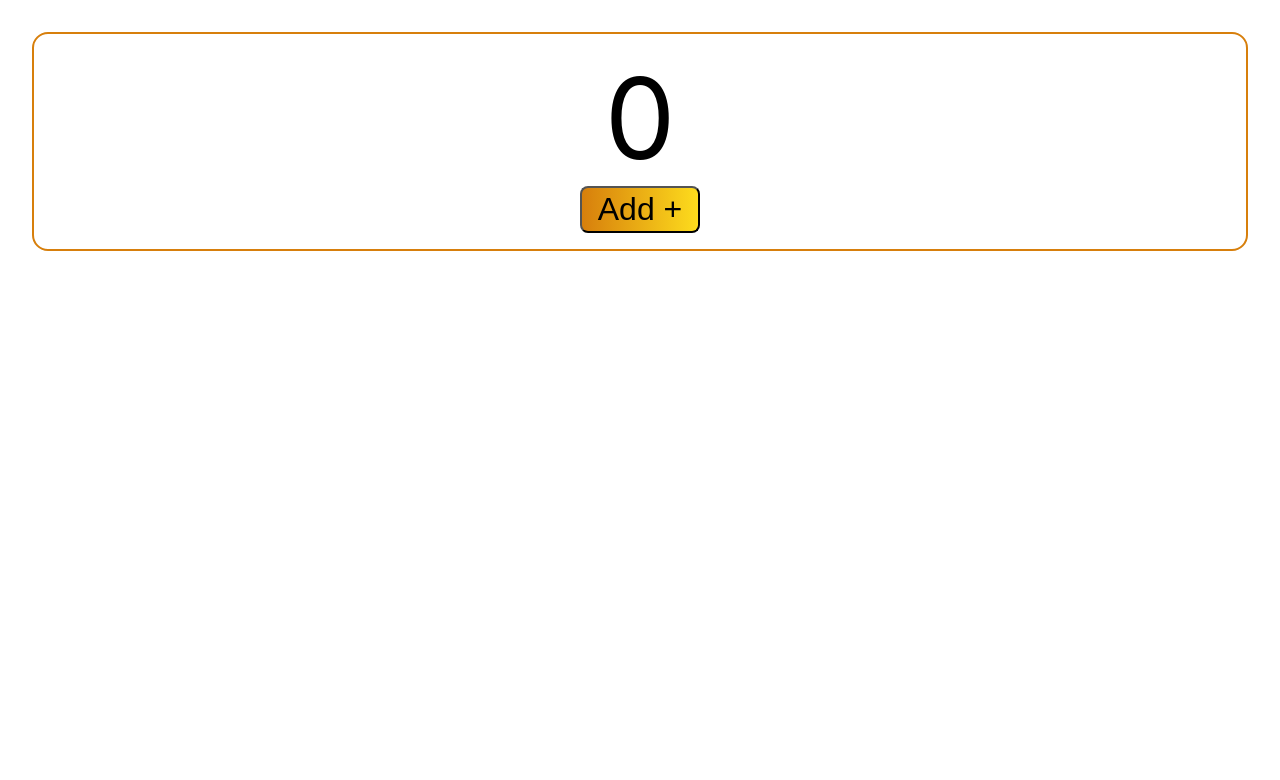
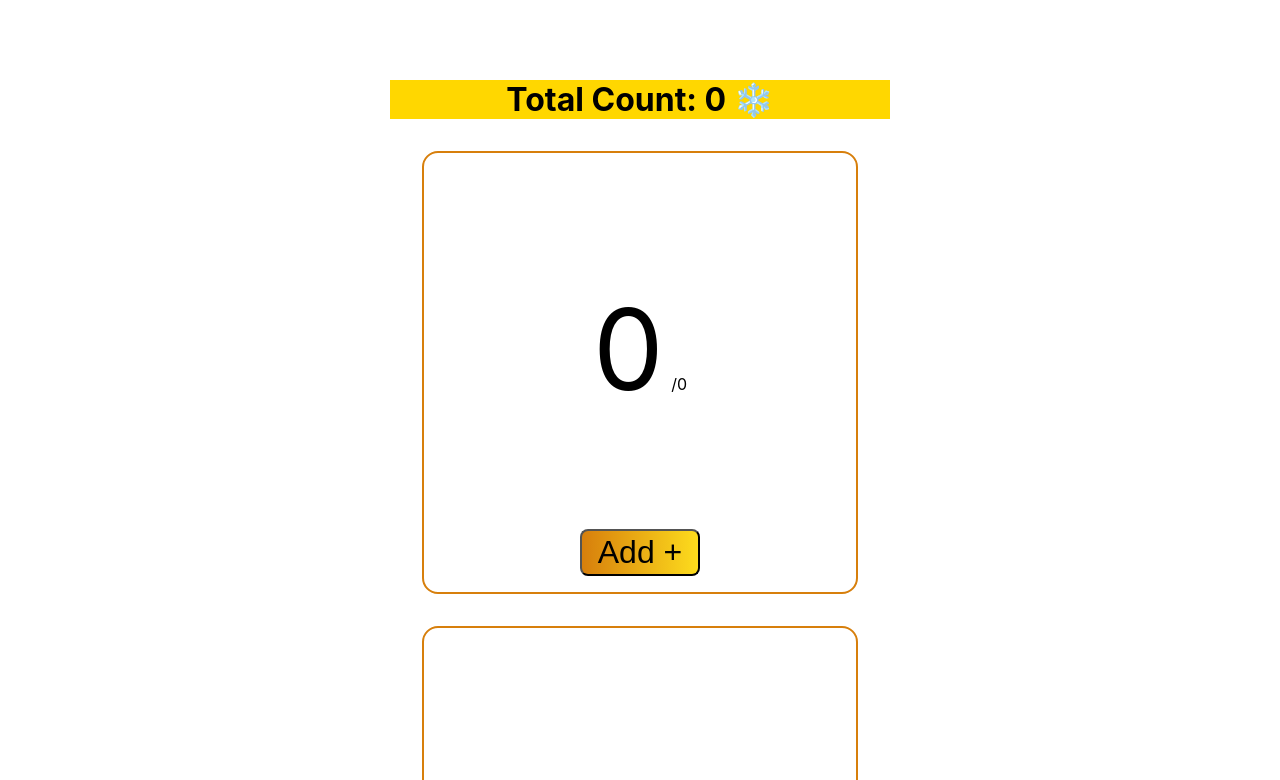
Before and after one commit to imminpie/learn_react, a React (Create React App) app in the folder basic/: page / in a window 1280 px wide. Shown: the top 780 px of the page. Built offline with nearby package versions, Linux system fonts and the light colour scheme.

Commit message:
feat: 카운터 상태 끌어 올리기

```diff
--- a/basic/src/App.css
+++ b/basic/src/App.css
@@ -1,10 +1,15 @@
+.orange {
+  color: orange;
+}
+
 .profile {
   width: 300px;
   text-align: center;
-  margin-top: 1rem;
   padding: 1rem;
   background-color: #ebebeb;
+  border-radius: 20px;
   box-shadow: 7px 5px 23px -9px rgba(0, 0, 0, 0.75);
+  margin-bottom: 1rem;
   -webkit-box-shadow: 7px 5px 23px -9px rgba(0, 0, 0, 0.75);
   -moz-box-shadow: 7px 5px 23px -9px rgba(0, 0, 0, 0.75);
 }
@@ -26,16 +31,24 @@
   position: absolute;
   left: 70%;
   top: 10%;
+  background-color: aquamarine;
   padding: 0.2rem 0.5rem;
-  color: #fff;
-  background-color: mediumseagreen;
   border-radius: 0.5rem;
   text-transform: uppercase;
+  font-weight: bold;
 }
 
 .container {
-  display: flex;
-  justify-content: center;
+  width: 500px;
+  margin: auto;
+}
+
+.banner {
+  text-align: center;
+  margin-top: 5rem;
+  font-size: 2rem;
+  background-color: gold;
+  font-weight: bold;
 }
 
 .counter {
@@ -45,11 +58,11 @@
   margin: 2rem;
   padding: 1rem;
   border-radius: 1rem;
-  border: 2px solid #d77f0c;
+  border: 2px solid rgb(215, 127, 12);
 }
 
 .counter:hover {
-  background-color: #f6f3c5;
+  background-color: rgb(246, 243, 197);
 }
 
 .number {
@@ -61,6 +74,11 @@
   padding: 0.2rem 1rem;
   border-radius: 0.5rem;
   cursor: pointer;
-  background-color: #ffd298;
+  background: rgb(215, 127, 12);
   background: linear-gradient(90deg, rgba(215, 127, 12, 1) 0%, rgba(253, 220, 29, 1) 100%);
 }
+
+.total {
+  font-size: 1rem;
+  margin-left: -1.5rem;
+}
--- a/basic/src/AppCounter.jsx
+++ b/basic/src/AppCounter.jsx
@@ -1,10 +1,23 @@
+import { useState } from 'react';
 import './App.css';
 import Counter from './components/Counter';
 
 export default function AppCounter() {
+  const [count, setCount] = useState(0);
+
+  const handleClick = () => {
+    setCount((prev) => prev + 1);
+  };
+
   return (
-    <>
-      <Counter />
-    </>
+    <div className='container'>
+      <div className='banner'>
+        Total Count: {count} {count > 10 ? '🔥' : '❄️'}
+      </div>
+      <div className='counters'>
+        <Counter total={count} onClick={handleClick} />
+        <Counter total={count} onClick={handleClick} />
+      </div>
+    </div>
   );
 }
--- a/basic/src/components/Counter.jsx
+++ b/basic/src/components/Counter.jsx
@@ -1,15 +1,18 @@
 import React, { useState } from 'react';
 
-export default function Counter() {
-  const [num, setNum] = useState(0);
+export default function Counter({ total, onClick }) {
+  const [count, setCount] = useState(0);
 
   const onIncrease = () => {
-    setNum((prev) => prev + 1);
+    setCount((prev) => prev + 1);
+    onClick();
   };
 
   return (
     <div className='counter'>
-      <div className='number'>{num}</div>
+      <p className='number'>
+        {count} <span className='total'>/{total}</span>
+      </p>
       <button className='button' onClick={onIncrease}>
         Add +
       </button>
```
